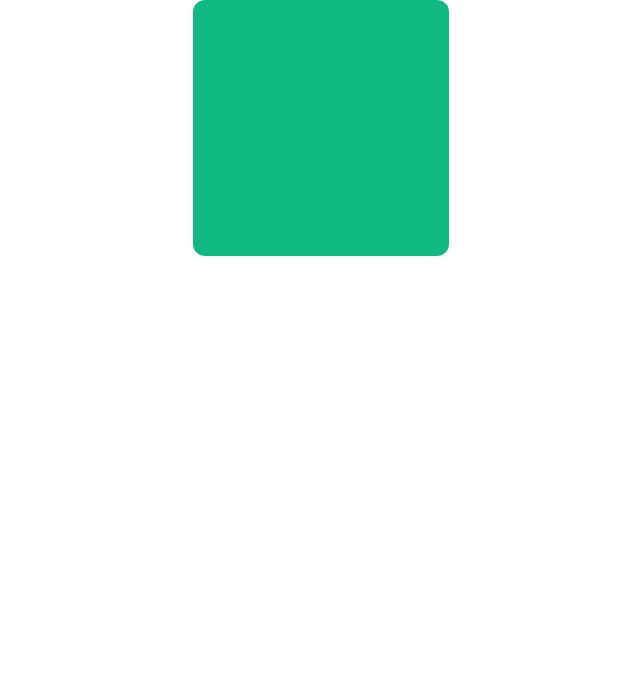
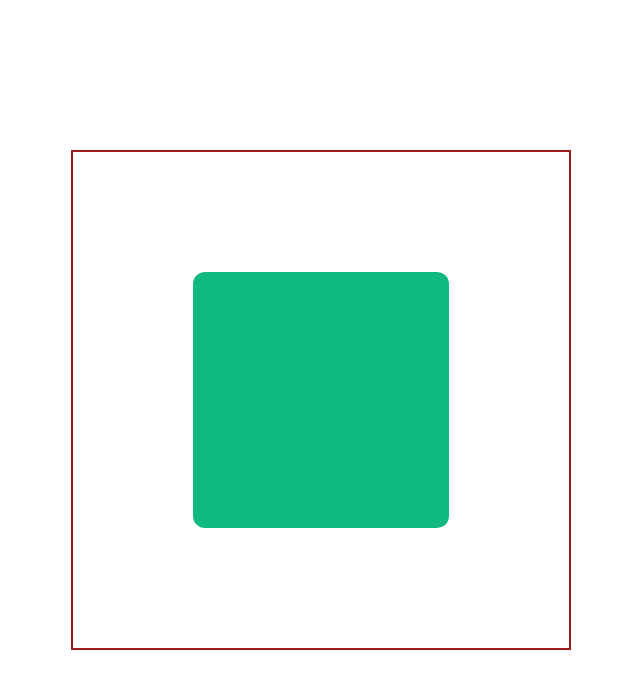
Before and after one commit to Abu-Jayed/learn-framer-motion, a React (Vite) app: page / in a window 1280 px wide. Shown: the top 688 px of the page, without its empty margins (319-959 px from the left). Built offline with nearby package versions, Linux system fonts and the light colour scheme.

Commit message:
lesson 5 drag complete.

```diff
--- a/src/App.tsx
+++ b/src/App.tsx
@@ -1,10 +1,11 @@
 import "./App.css";
 import Lesson3 from "./framer-motion/Lesson3";
+import Lesson4 from "./framer-motion/Lesson4";
 
 function App() {
   return (
-    <div className="flex items-center justify-center">
-      <Lesson3></Lesson3>
+    <div className="flex items-center justify-center w-full mx-auto h-[100vh]">
+      <Lesson4></Lesson4>
     </div>
   );
 }
--- /dev/null
+++ b/src/framer-motion/Lesson4.tsx
@@ -0,0 +1,37 @@
+import { motion } from "framer-motion";
+import { useRef } from "react";
+
+const Lesson4 = () => {
+  const parent = {
+    hidden: { opacity: 0, scale: 0.9 },
+    visible: {
+      opacity: 1,
+      scale: 1,
+      transition: {
+        duration: 1,
+        ease: "linear",
+      },
+    },
+  };
+
+  const refFordragUnderParent = useRef(null);
+
+  return (
+    <div className="size-[500px] flex items-center justify-center border-2 border-red-800">
+      <motion.div
+        ref={refFordragUnderParent}
+        variants={parent}
+        initial={"hidden"}
+        animate={"visible"}
+        className="size-64 bg-emerald-500  rounded-xl flex gap-5 flex-wrap p-5 items-center justify-center"
+        whileHover={{ scale: 1.1 }}
+        whileTap={{ scale: 1 }}
+        // dragConstraints={{left:-222, right:111,}}
+        dragConstraints={refFordragUnderParent}
+        drag
+      ></motion.div>
+    </div>
+  );
+};
+
+export default Lesson4;
```
